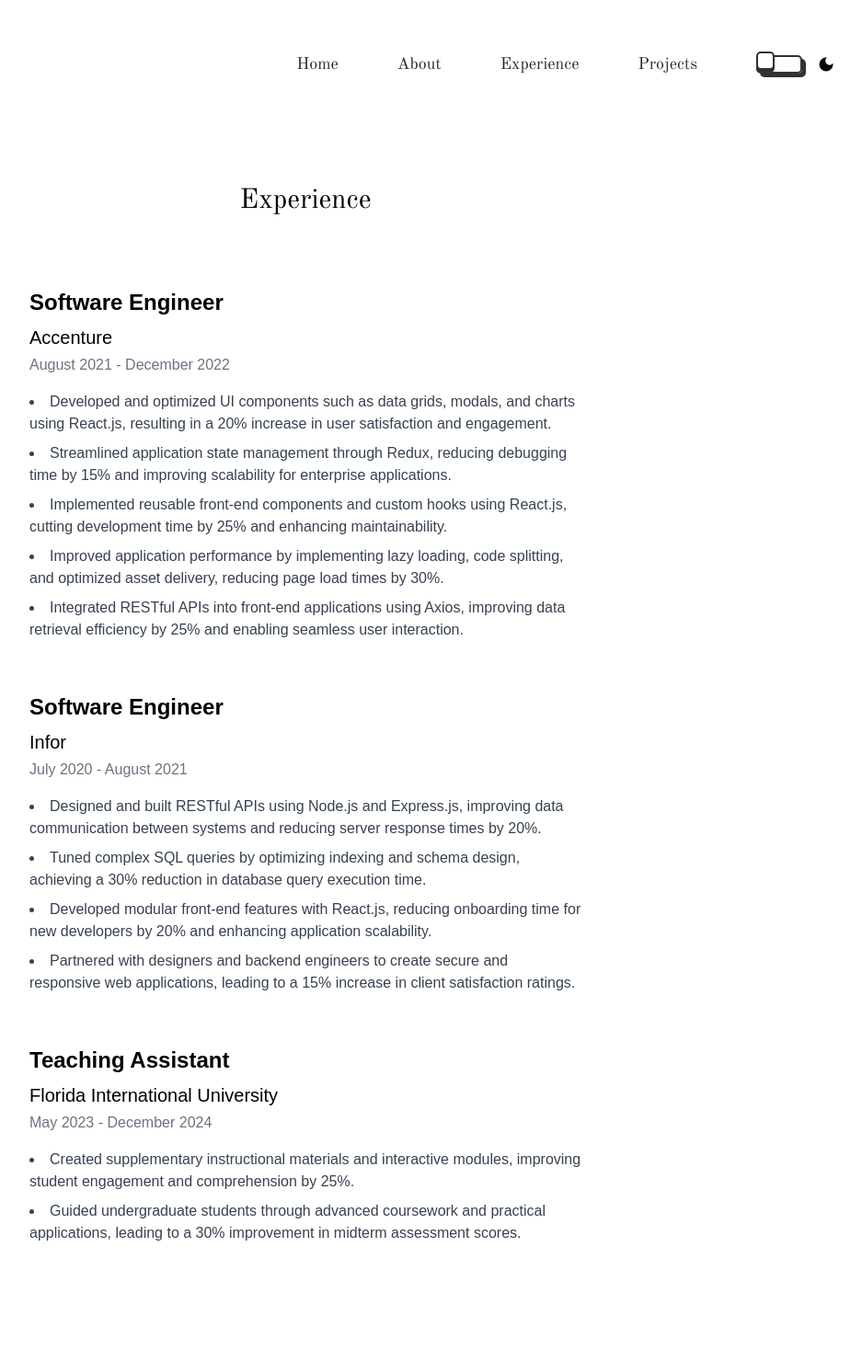
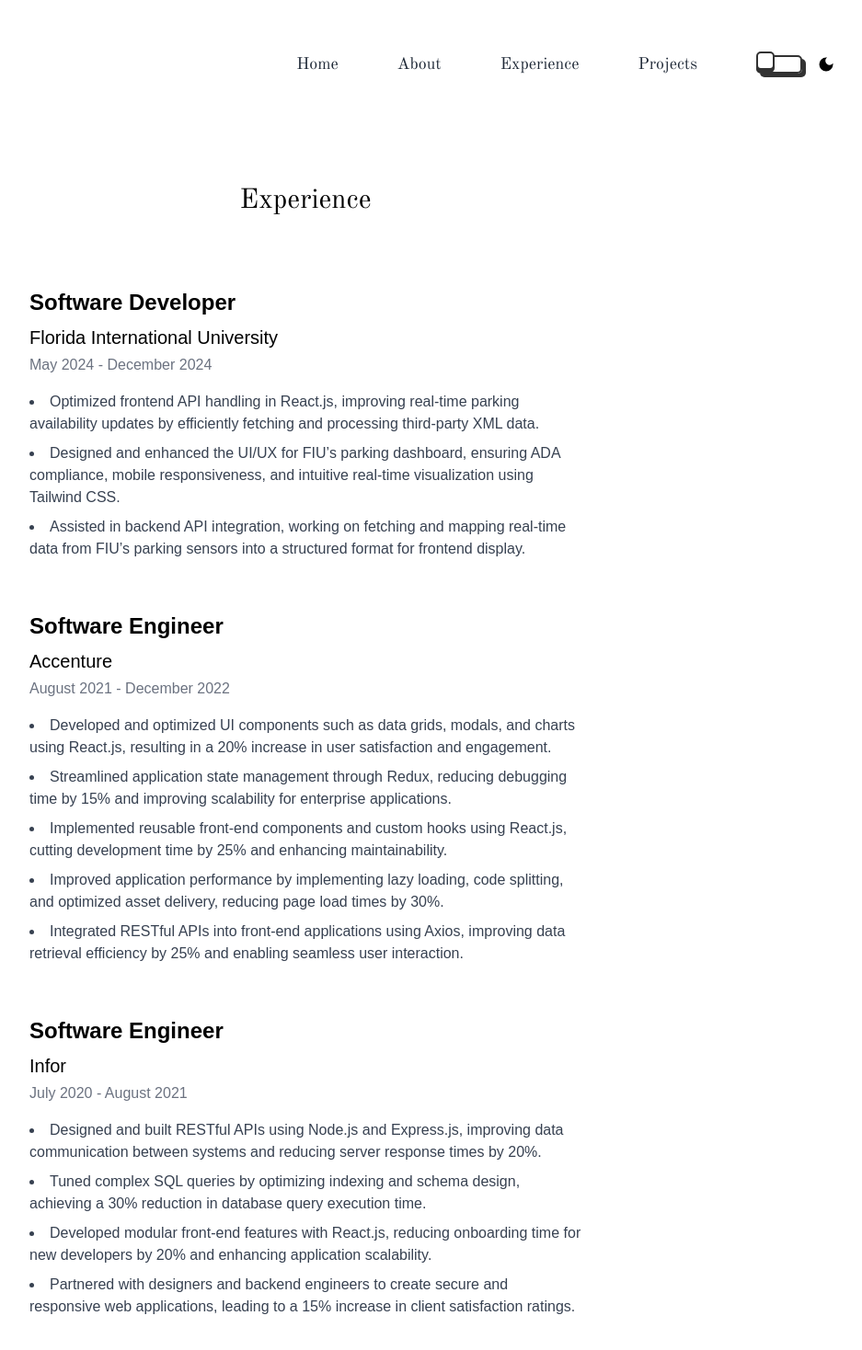
Before and after one commit to SowmithSripadi/BentoPortfolio, a React (Vite) app: page /experience in a window 1280 px wide. Shown: the top 1468 px of the page at 92% size, without its empty margins (308-1245 px from the left). Before the commit the page ends 1441 px from the top, so only its background shows below. Built offline with nearby package versions, Linux system fonts and the light colour scheme.

Commit message:
resume updated

```diff
--- a/src/components/BentoTiles/ExperienceTile.jsx
+++ b/src/components/BentoTiles/ExperienceTile.jsx
@@ -23,7 +23,15 @@ function ExperienceTile() {
       <p className="font-OldStandardTT text-xl tracking-wide mb-2 text-green dark:text-lightGreen">
         Professional Experience
       </p>
-
+      <p className="text-sm text-green dark:text-lightGreen">
+        <span className="font-semibold text-sm">
+          Florida International University
+        </span>{" "}
+        | Software Developer
+      </p>
+      <span className="text-sm text-gray-600 dark:text-darkSecondaryText">
+        May 2024 - Dec 2024
+      </span>
       <p className="text-sm text-green dark:text-lightGreen">
         <span className="font-semibold text-sm">Accenture</span> | Software
         Engineer
@@ -37,15 +45,6 @@ function ExperienceTile() {
       <span className="text-sm text-gray-600 dark:text-darkSecondaryText">
         July 2020 - August 2021
       </span>
-      <p className="text-sm text-green dark:text-lightGreen">
-        <span className="font-semibold text-sm">
-          Florida International University
-        </span>{" "}
-        | Teaching Assistant
-      </p>
-      <span className="text-sm text-gray-600 dark:text-darkSecondaryText">
-        May 2023 - Dec 2024
-      </span>
     </motion.div>
   );
 }
--- a/src/pages/ExperiencePage.jsx
+++ b/src/pages/ExperiencePage.jsx
@@ -6,6 +6,17 @@ function ExperiencePage() {
   const experiences = [
     {
       id: 1,
+      title: "Software Developer",
+      company: "Florida International University",
+      duration: "May 2024 - December 2024",
+      responsibilities: [
+        "Optimized frontend API handling in React.js, improving real-time parking availability updates by efficiently fetching and processing third-party XML data.",
+        "Designed and enhanced the UI/UX for FIU’s parking dashboard, ensuring ADA compliance, mobile responsiveness, and intuitive real-time visualization using Tailwind CSS.",
+        "Assisted in backend API integration, working on fetching and mapping real-time data from FIU’s parking sensors into a structured format for frontend display. ",
+      ],
+    },
+    {
+      id: 2,
       title: "Software Engineer",
       company: "Accenture",
       duration: "August 2021 - December 2022",
@@ -18,7 +29,7 @@ function ExperiencePage() {
       ],
     },
     {
-      id: 2,
+      id: 3,
       title: "Software Engineer",
       company: "Infor",
       duration: "July 2020 - August 2021",
@@ -27,16 +38,6 @@ function ExperiencePage() {
         "Tuned complex SQL queries by optimizing indexing and schema design, achieving a 30% reduction in database query execution time.",
         "Developed modular front-end features with React.js, reducing onboarding time for new developers by 20% and enhancing application scalability.",
         "Partnered with designers and backend engineers to create secure and responsive web applications, leading to a 15% increase in client satisfaction ratings.",
-      ],
-    },
-    {
-      id: 3,
-      title: "Teaching Assistant",
-      company: "Florida International University",
-      duration: "May 2023 - December 2024",
-      responsibilities: [
-        "Created supplementary instructional materials and interactive modules, improving student engagement and comprehension by 25%.",
-        "Guided undergraduate students through advanced coursework and practical applications, leading to a 30% improvement in midterm assessment scores.",
       ],
     },
   ];
```
Also changed, not shown: 1 other file (tests, documents, lock files or other folders).
